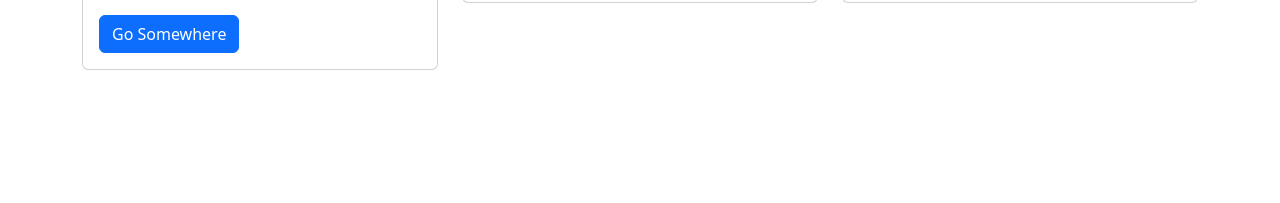
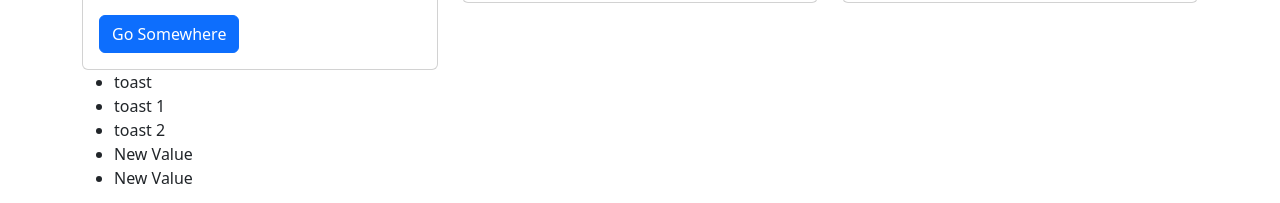
Before and after one commit to MellowBun/HelloAngular, an Angular app: page / in a window 1280 px wide. Shown: the part 940-1143 px from the top of the page. Before the commit the page ends 1010 px from the top, so only its background shows below. Built offline with nearby package versions, Linux system fonts and the light colour scheme.

Commit message:
added behavior subjects for data service

```diff
--- a/src/app/data.service.ts
+++ b/src/app/data.service.ts
@@ -1,16 +1,33 @@
 import { HttpClient } from '@angular/common/http';
 import { Injectable } from '@angular/core';
+import { BehaviorSubject, Observable, of } from 'rxjs';
+
+export interface Game {
+
+}
 
 @Injectable({
   providedIn: 'root'
 })
 export class DataService {
 
-  baseUR: string = "Http://localhost:3000/api";
+  baseURL: string = "htttp://localhost:3000/api";
+
+  private dataArray: any[] = [
+    { name: "toast", id: 1 },
+    { name: "toast 1", id: 2 },
+    { name: "toast 2", id: 3 }
+  ];
+
+  mockGameArray$: BehaviorSubject<any[]> = new BehaviorSubject<any[]>(this.dataArray);
 
   constructor(private http: HttpClient) { }
 
   // get all
+  getAllGames(): void {
+    this.dataArray.push({ name: "New Value", id: 0 });
+    this.mockGameArray$.next(this.dataArray);
+  }
 
   // get one by id
   // create new
--- a/src/app/home/home.component.html
+++ b/src/app/home/home.component.html
@@ -17,4 +17,8 @@
 
 <app-card-list [cardList]="cardList"></app-card-list>
 
+<ul>
+    <li *ngFor="let item of games | async">{{ item.name }}</li>
+</ul>
+
 <!-- Deck of cards of games -->
--- a/src/app/home/home.component.ts
+++ b/src/app/home/home.component.ts
@@ -1,4 +1,5 @@
 import { Component } from '@angular/core';
+import { DataService } from '../data.service';
 
 @Component({
   selector: 'app-home',
@@ -23,4 +24,13 @@ export class HomeComponent {
       imgSrc: "https://via.placeholder.com/640x360"
     }
   ];
+
+  games = this.data.mockGameArray$;
+
+  constructor(private data: DataService) {
+
+    this.data.getAllGames();
+    this.data.getAllGames();
+
+  }
 }
```
